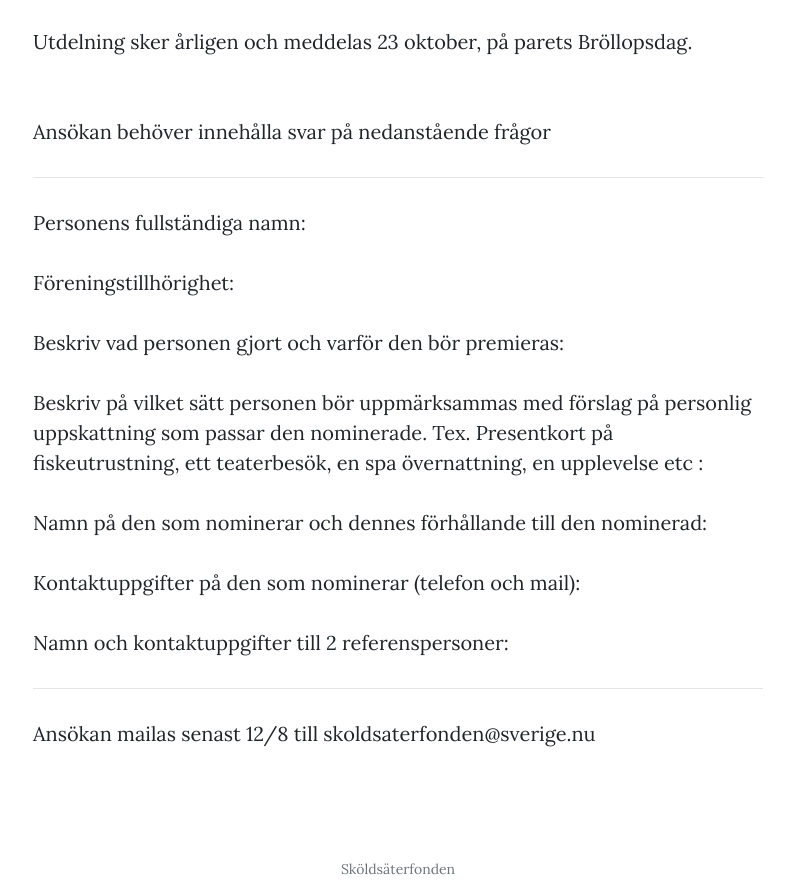
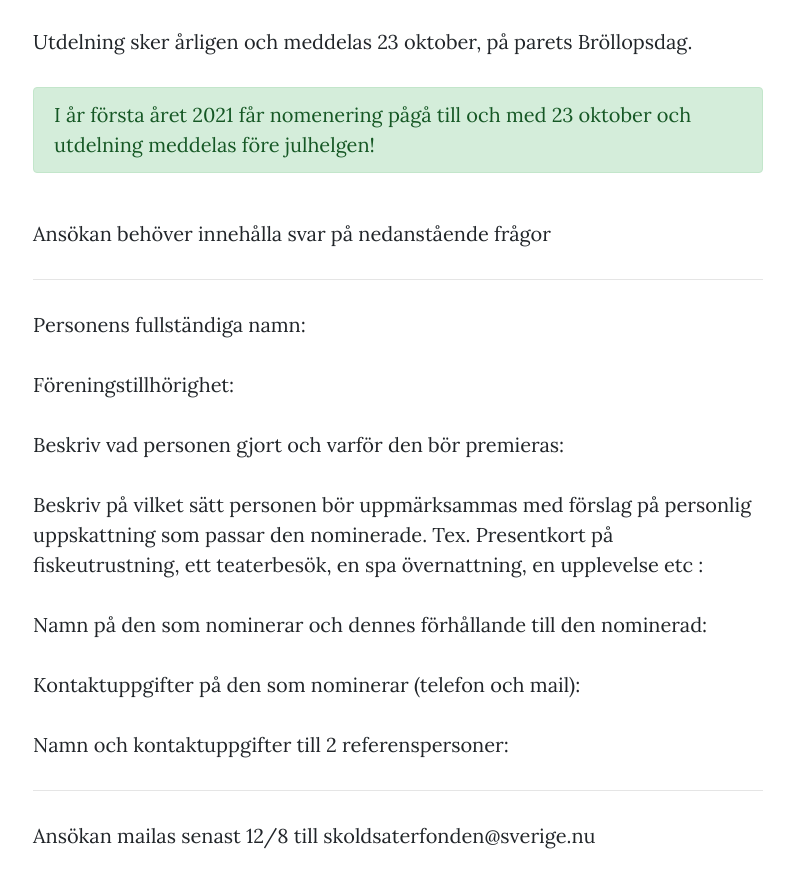
Before and after one commit to Bubben98/Skoldsaterfonden-, a plain HTML site: page index.html in a window 1280 px wide. Shown: the part 1977-2861 px from the top of the page, without its empty margins (242-1036 px from the left). Drawn offline with nearby package versions, Linux system fonts and the light colour scheme.

Commit message:
add alert about first year

```diff
--- a/index.html
+++ b/index.html
@@ -68,6 +68,9 @@
                                     <h2 class="section-heading">Ansökan/Nominering</h2>
                                     <p>Ansökan/nomineringen skall vara mottagen på email: skoldsaterfonden@sverige.nu senast den 12/8 årligen, för att delta i årets urval.</p>
                                     <p>Utdelning sker årligen och meddelas 23 oktober, på parets Bröllopsdag.</p>
+                                    <div class="alert alert-success" role="alert">
+                                      I år första året 2021 får nomenering pågå till och med 23 oktober och utdelning meddelas före julhelgen!
+                                    </div>
                                 </div>
                             </div>
                         </div>
```
